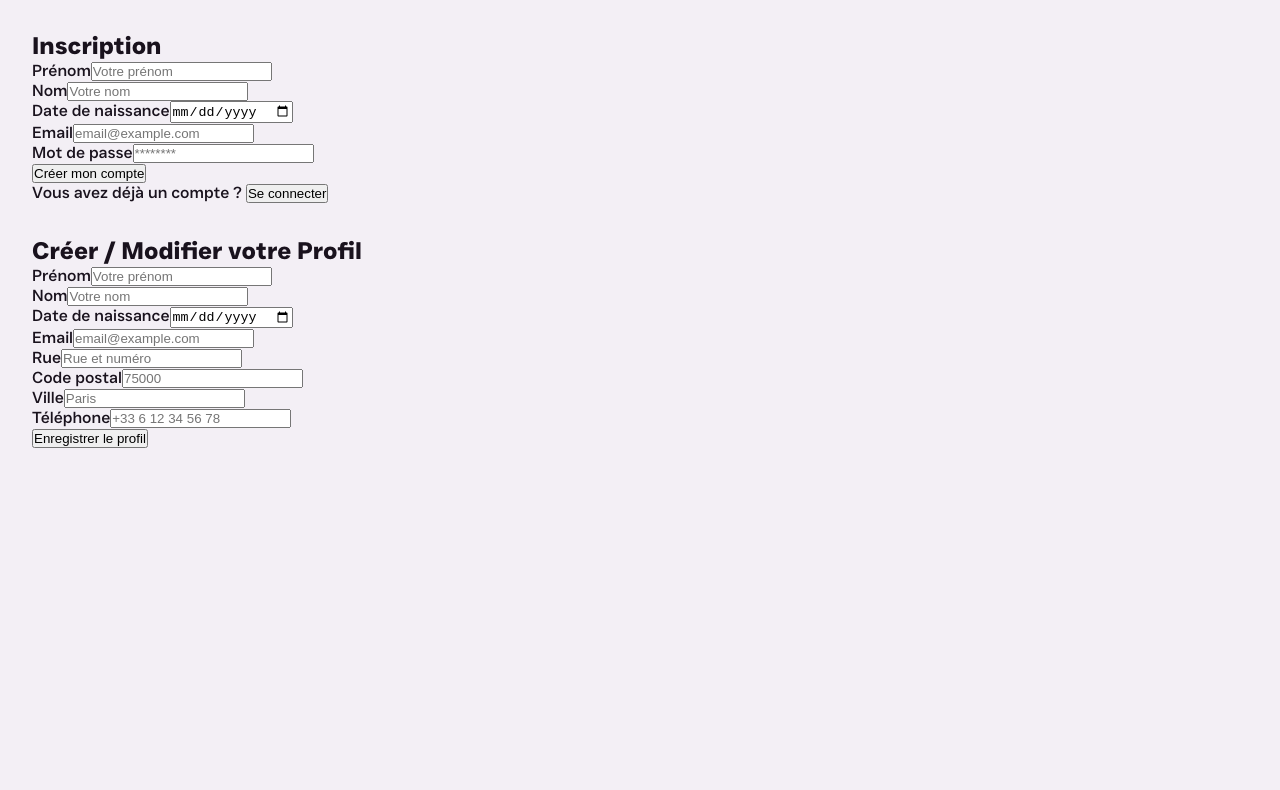
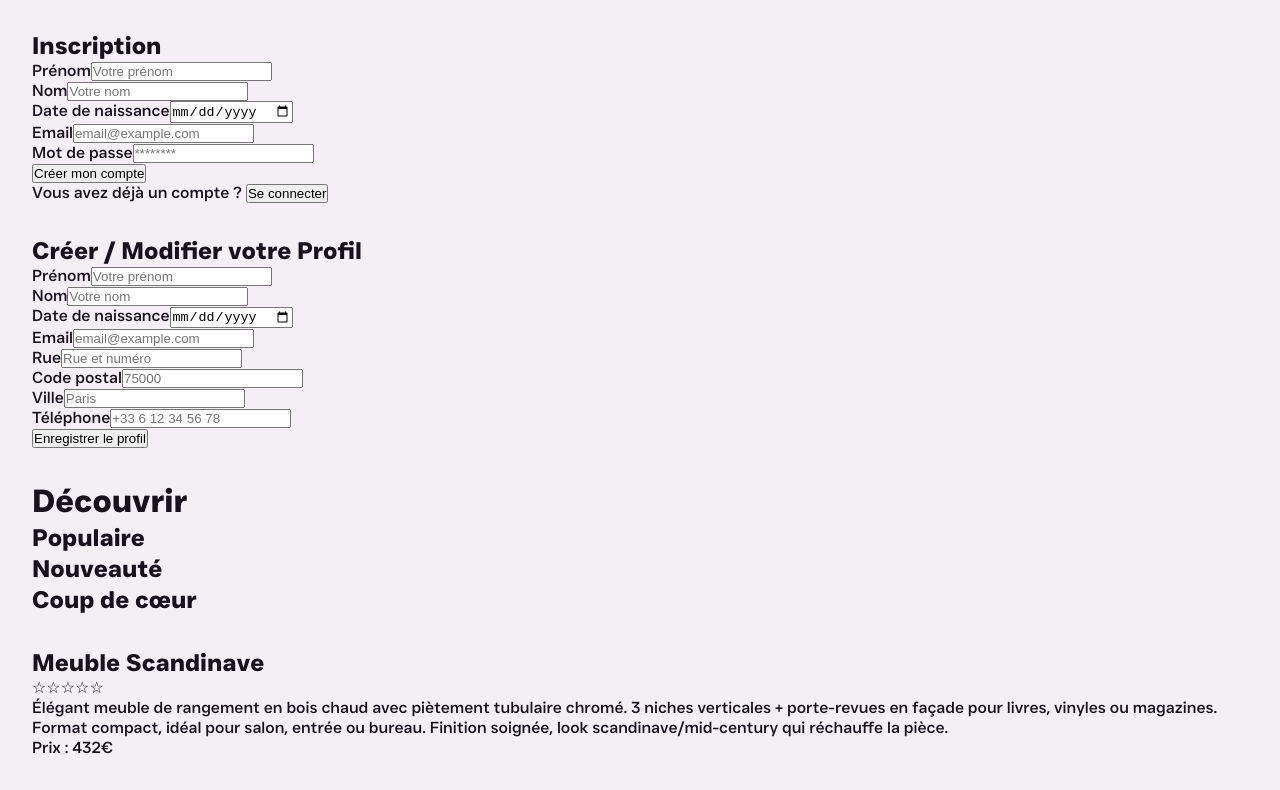
Before and after one commit to Super-M2-Front-Back-Project/Front-End, a Next.js app: page / in a window 1280 px wide. Shown: the part 3259-4049 px from the top of the page. Before the commit the page ends 3739 px from the top, so only its background shows below. Built offline with nearby package versions, Linux system fonts and the light colour scheme.

Commit message:
feat: Version 7

```diff
--- /dev/null
+++ b/src/Components/Description/index.tsx
@@ -0,0 +1,64 @@
+"use client";
+
+import React, { useState } from "react";
+import Image, { StaticImageData } from "next/image";
+
+export interface DescriptionProps {
+  title?: string;
+  description: string;
+  price?: string;
+  image?: StaticImageData; // On remplace imageSrc par image importée
+  className?: string;
+}
+
+export default function Description({
+  title = "",
+  description,
+  price = "432€",
+  image,
+  className = "",
+}: DescriptionProps) {
+
+  const [rating, setRating] = useState(0);
+  const [hoverRating, setHoverRating] = useState(0);
+
+  return (
+    <section className={`space-y-3 ${className}`}>
+      {title && <h2 className="text-2xl font-semibold">{title}</h2>}
+
+      {/* Étoiles interactives */}
+      <div className="flex space-x-1 text-yellow-500 text-xl cursor-pointer">
+        {Array.from({ length: 5 }, (_, i) => {
+          const starValue = i + 1;
+          return (
+            <span
+              key={i}
+              onClick={() => setRating(starValue)}
+              onMouseEnter={() => setHoverRating(starValue)}
+              onMouseLeave={() => setHoverRating(0)}
+            >
+              {starValue <= (hoverRating || rating) ? "★" : "☆"}
+            </span>
+          );
+        })}
+      </div>
+
+      {/* Description et prix */}
+      <p className="text-base leading-relaxed">{description}</p>
+      {price && <p className="text-lg font-bold text-gray-800">Prix : {price}</p>}
+      {rating > 0 && <p className="text-sm text-gray-600">Vous avez noté : {rating}/5</p>}
+
+      {/* Image importée */}
+      {image && (
+        <div className="w-40 h-40 relative mt-4">
+          <Image
+            src={image}
+            alt={title || "Produit"}
+            fill
+            className="object-contain"
+          />
+        </div>
+      )}
+    </section>
+  );
+}
--- /dev/null
+++ b/src/Components/list/index.tsx
@@ -0,0 +1,61 @@
+
+"use client";
+
+import React from "react";
+
+// Reusable nested list component
+type NestedListItem = {
+  label: string;
+  children?: NestedListItem[];
+};
+
+function NestedList({ items }: { items: NestedListItem[] }) {
+  return (
+    <ul className="list-disc pl-6 space-y-2">
+      {items.map((item, index) => (
+        <li key={index} className="text-base">
+          {item.label}
+          {item.children && item.children.length > 0 && (
+            <NestedList items={item.children} />
+          )}
+        </li>
+      ))}
+    </ul>
+  );
+}
+
+// Component with title and subtitles (sections)
+interface DecouvrirListProps {
+  populaire: NestedListItem[];
+  nouveaute: NestedListItem[];
+  coupDeCoeur: NestedListItem[];
+}
+
+export default function DecouvrirList({ populaire, nouveaute, coupDeCoeur }: DecouvrirListProps) {
+  return (
+    <div className="space-y-6">
+      <h1 className="text-3xl font-bold">Découvrir</h1>
+
+      <section>
+        <h2 className="text-xl font-semibold mb-2">Populaire</h2>
+        <NestedList items={populaire} />
+      </section>
+
+      <section>
+        <h2 className="text-xl font-semibold mb-2">Nouveauté</h2>
+        <NestedList items={nouveaute} />
+      </section>
+
+      <section>
+        <h2 className="text-xl font-semibold mb-2">Coup de cœur</h2>
+        <NestedList items={coupDeCoeur} />
+      </section>
+    </div>
+  );
+}
+
+// Example usage:
+// const populaire = [ { label: "Item A" }, { label: "Item B" } ];
+// const nouveaute = [ { label: "Nouveau 1" } ];
+// const coupDeCoeur = [ { label: "❤️ Favori 1" } ];
+// <DecouvrirList populaire={populaire} nouveaute={nouveaute} coupDeCoeur={coupDeCoeur} />
--- a/src/app/page.tsx
+++ b/src/app/page.tsx
@@ -11,6 +11,8 @@ import CustomerReview from "@/Components/CustomerReview";
 import DoubleRangeSlider from "@/Components/DoubleRangeSlider/DoubleRangeSlider";
 import CustomerReviewavis from "@/Components/CustomerReviewavis";
 import AuthProfileForm from "@/Components/auth";
+import NestedList from "@/Components/list";
+import Description from "@/Components/Description";
 
 import React from "react";
 
@@ -114,6 +116,17 @@ export default function Home() {
       <AuthProfileForm mode="login" onSubmit={undefined}></AuthProfileForm>
       <AuthProfileForm mode="register" onSubmit={undefined}></AuthProfileForm>
       <AuthProfileForm mode="profile" onSubmit={undefined}></AuthProfileForm>
+      <NestedList
+        populaire={[]}
+        nouveaute={[]}
+        coupDeCoeur={[]}
+      />
+<Description
+  title="Meuble Scandinave"
+  description="Élégant meuble de rangement en bois chaud avec piètement tubulaire chromé. 3 niches verticales + porte-revues en façade pour livres, vinyles ou magazines. Format compact, idéal pour salon, entrée ou bureau. Finition soignée, look scandinave/mid-century qui réchauffe la pièce."
+  price="432€"
+/>
+
     </div>
 
   );
```
Also changed, not shown: public/assets/key-from-heart 1.svg (added).
